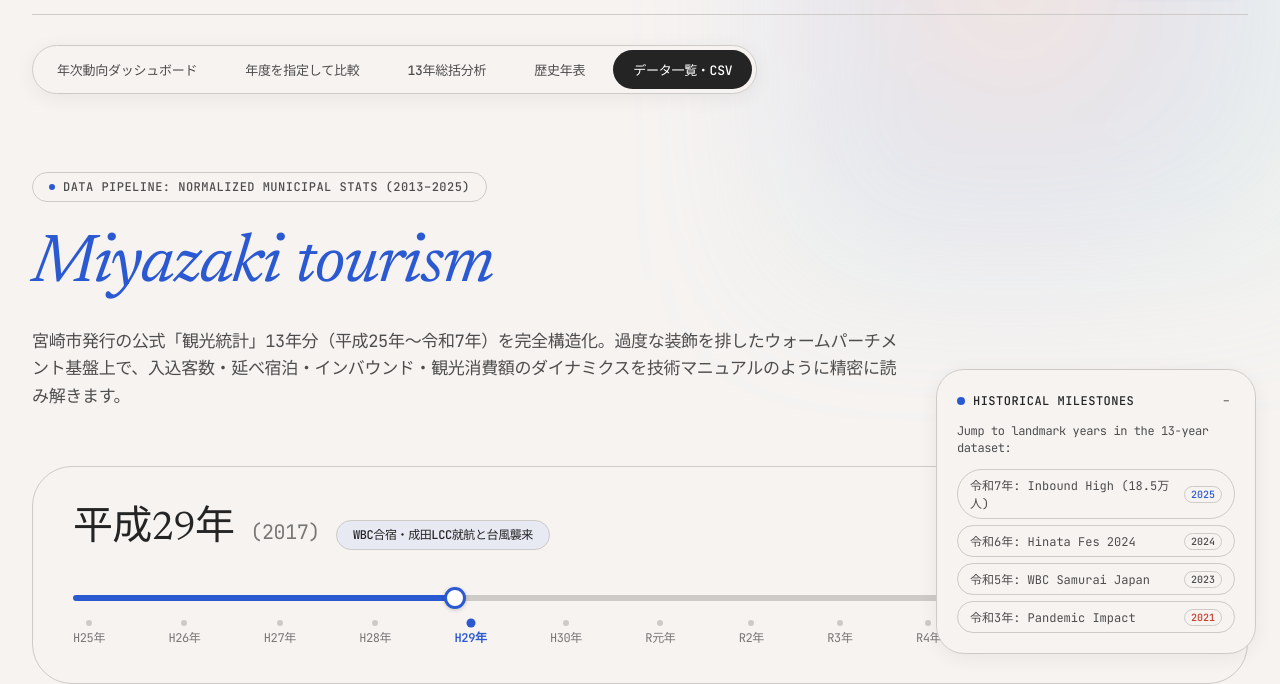
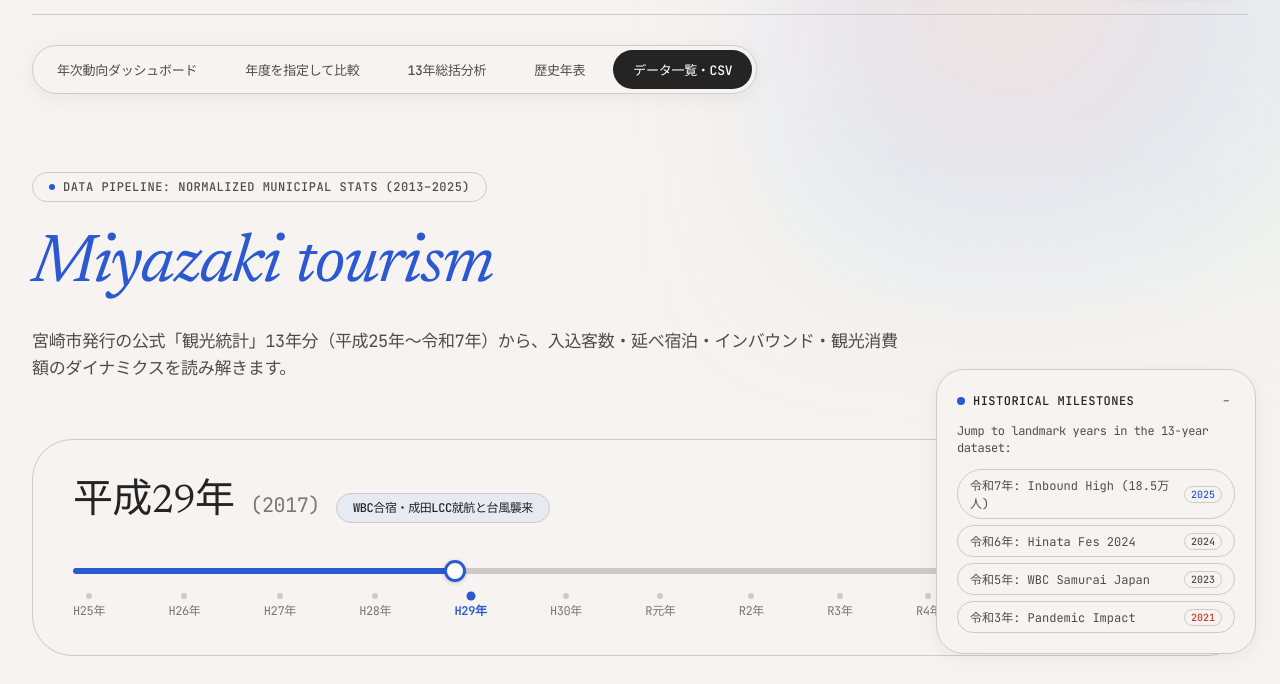
Before and after one commit to ymatsuura-8155/miyazaki-tourism-report, a plain HTML site: page index.html in a window 1280 px wide. Shown: the part 122-806 px from the top of the page. Drawn offline with Linux system fonts and the light colour scheme.

Commit message:
Update index.html

```diff
--- a/index.html
+++ b/index.html
@@ -68,7 +68,7 @@
           <span class="serif-accent">Miyazaki tourism</span>
         </h1>
         <p class="hero-subheadline">
-          宮崎市発行の公式「観光統計」13年分（平成25年〜令和7年）を完全構造化。過度な装飾を排したウォームパーチメント基盤上で、入込客数・延べ宿泊・インバウンド・観光消費額のダイナミクスを技術マニュアルのように精密に読み解きます。
+          宮崎市発行の公式「観光統計」13年分（平成25年〜令和7年）から、入込客数・延べ宿泊・インバウンド・観光消費額のダイナミクスを読み解きます。
         </p>
       </div>
     </section>
```
